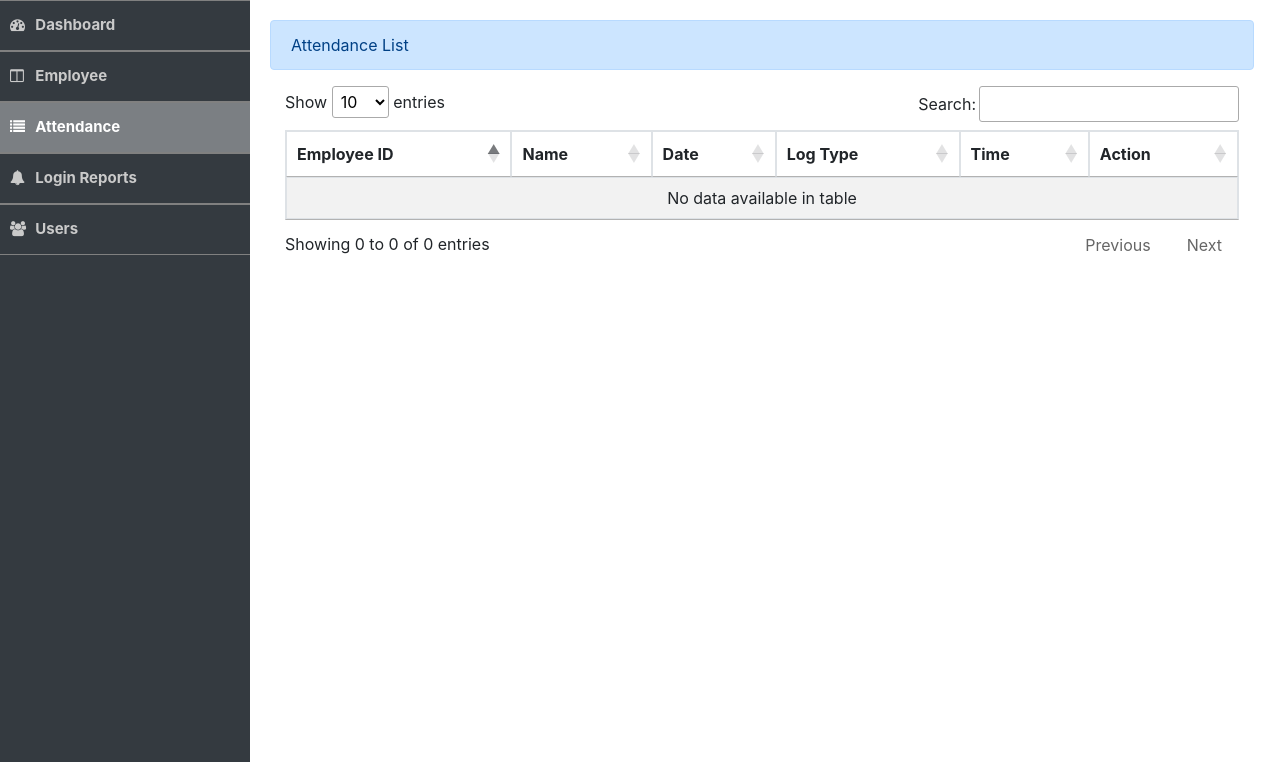
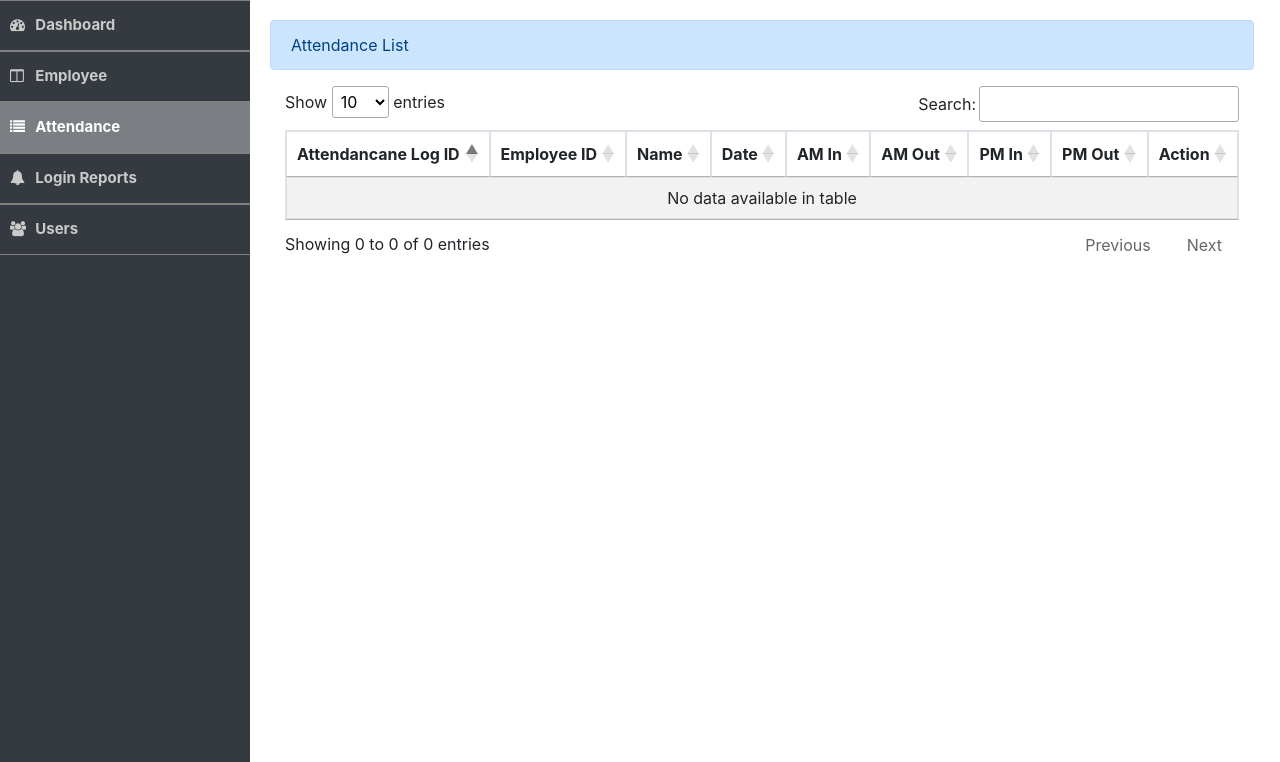
Before and after one commit to michaeljamil/final, a PHP site: page /admin/attendance.php in a window 1280 px wide. Shown: the part 72-834 px from the top of the page. Run offline with PHP 8.4, Linux system fonts and the light colour scheme; the visitor is signed in with stand-in values (Sample User, id 1); data comes from the database, SQL or seed files in the repository; data that the repository does not hold is empty; some libraries are stand-ins or nearby versions.

Commit message:
Ayos na ang attendance

```diff
--- a/MAJK/admin/attendance.php
+++ b/MAJK/admin/attendance.php
@@ -19,11 +19,14 @@
 				<table id="table" class="table table-bordered table-striped">
 					<thead>
 						<tr>
+							<th>Attendancane Log ID</th>
 							<th>Employee ID</th>
 							<th>Name</th>
 							<th>Date</th>
-							<th>Log Type</th>
-							<th>Time</th>
+							<th>AM In</th>
+							<th>AM Out</th>
+							<th>PM In</th>
+							<th>PM Out</th>
 							<th>Action</th>
 						</tr>
 					</thead>
@@ -34,23 +37,14 @@
 
 					?>
 						<tr>
+							<td><?php echo $row['atlog_id']?></td>
 							<td><?php echo $row['employee_id']?></td>
 							<td><?php echo htmlentities($row['name'])?></td>
 							<td><?php echo date("F d, Y", strtotime($row['atlog_date']))?></td>
-							<?php
-							if($row['log_type'] ==1){
-								$log = "TIME IN AM";
-							}elseif($row['log_type'] ==2){
-								$log = "TIME OUT AM";
-							}
-							elseif($row['log_type'] ==3){
-								$log = "TIME IN PM";
-							}elseif($row['log_type'] ==4){
-								$log = "TIME OUT PM";
-							}
-							?>
-							<td><?php echo $log ?></td>
-							<td><?php echo date("h:i a", strtotime($row['atlog_date']))?></td>
+							<td><?php echo date("h:i a", strtotime($row['am_in']))?></td>
+							<td><?php echo date("h:i a", strtotime($row['am_out']))?></td>
+							<td><?php echo date("h:i a", strtotime($row['pm_in']))?></td>
+							<td><?php echo date("h:i a", strtotime($row['pm_out']))?></td>
 							<td><center><button data-id = "<?php echo $row['atlog_id']?>" class = "btn btn-sm btn-outline-danger remove_log" type="button"><i class = "fa fa-trash"></i></button></center></td>
 						</tr>
 					<?php
```
